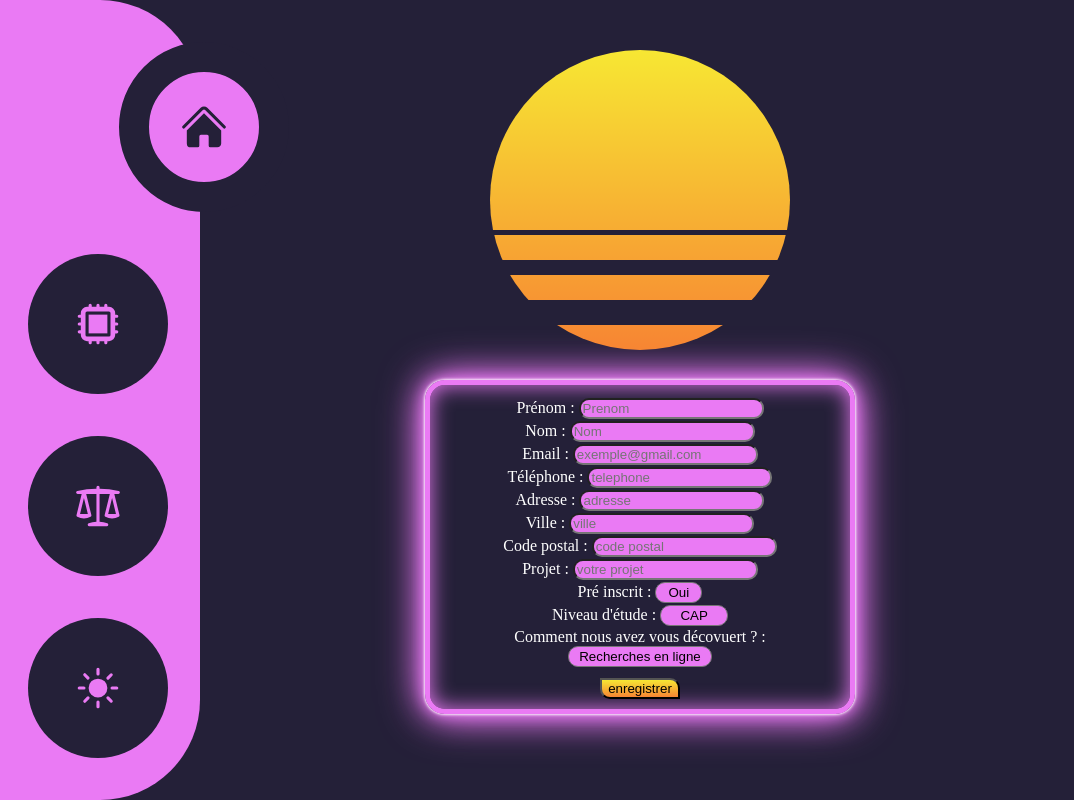
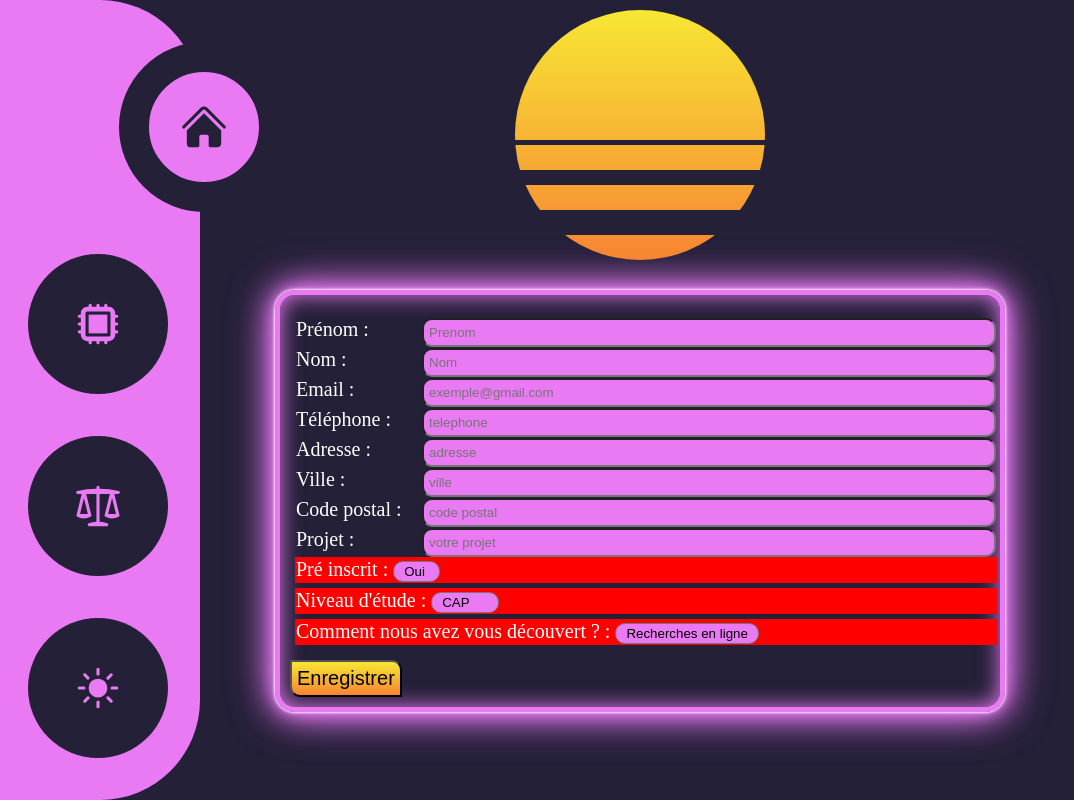
Before and after one commit to Tfoucher5/JPO, a PHP site: page /Home.php in a window 1280 px wide. Shown: the whole page, without its empty margins (0-1074 px from the left). Run offline with PHP 8.4, Linux system fonts and the light colour scheme.

Commit message:
update home

```diff
--- a/Home.php
+++ b/Home.php
@@ -133,14 +133,14 @@ if (isset($_POST['soumettre'])) {
         <label for="projet">Projet : </label>
             <input type="text" name="projet" id="projet" placeholder="votre projet" required />
 </div>
-            <div class="label_box">
+            <div class="label_box select_box">
             <label for="pre-inscrit">Pré inscrit : </label>
         <select name="pre_inscrit" id="pre_inscrit" required>
             <option value="1">Oui</option>
             <option value="0">Non</option>
         </select>
 </div>
-            <div class="label_box">
+            <div class="label_box select_box">
         <label for="niveau-etude">Niveau d'étude : </label>
         <select name="niveau_etude" id="niveau_etude" required>
             <option value="5">CAP</option>
@@ -150,8 +150,8 @@ if (isset($_POST['soumettre'])) {
             <option value="1">Master</option>
         </select>
         </div>
-            <div class="label_box">
-        <label for="decouverte_IIA">Comment nous avez vous décovuert ? : </label>
+        <div class="label_box select_box">
+        <label for="decouverte_IIA">Comment nous avez vous découvert ? : </label>
         <select name="decouverte_IIA" id="decouverte_IIA" required>
             <option value="1">Recherches en ligne</option>
             <option value="2">Publicité en ligne</option>
--- a/stylenuit.css
+++ b/stylenuit.css
@@ -65,17 +65,17 @@ svg{
 }
 .sun{
     position: relative;
-    top:50px;
+    top:10px;
     left:50%;
     transform: translateX(-50%);
-    width: 300px;
-    height: 300px;
+    width: 250px;
+    height: 250px;
     background: linear-gradient(#F7E733, #F78533);
     border-radius: 100%;
 }
 .sun .line{
     position: absolute;
-    top:250px;
+    top:200px;
     left:50%;
     transform: translateX(-50%);
     content: "";
@@ -139,11 +139,10 @@ h1{
   }
 
   .label_home{
-    text-align: center;
     margin:0 auto;
-    margin-top:80px;
+    margin-top:40px;
     padding: 10px;
-    width:400px;
+    width: 700px;
     float:none;
     border-radius: 20px;
     border: #EA7AF4 5px solid;
@@ -158,15 +157,21 @@ h1{
   .label_home .label_box{
     color:white;
     padding:1px;
+    font-size: 20px;
   }
+.label_box{
+    width:100%;
+    margin: 5px;
+}
   .label_box input{
     background-color: #EA7AF4;
     border-radius: 10px;
+    padding:5px;
+    width:80%;
+    float:right;
   }
 
   .label_box select{
-    text-align: center;
-    width: auto;
     appearance: none;
     padding: 2px;
     padding-left: 10px;
@@ -176,8 +181,16 @@ h1{
   }
 
   .label_home input[type="submit"]{
+    text-align: center;
+    font-size:20px;
+    text-transform: capitalize;
     margin-top:10px;
     background: linear-gradient(#F7E733, #F78533);
     border-top-right-radius: 10px;
     border-bottom-left-radius: 10px;
+    padding:5px;
   }
+
+  .select_box{
+    background-color: red;
+  }
```
